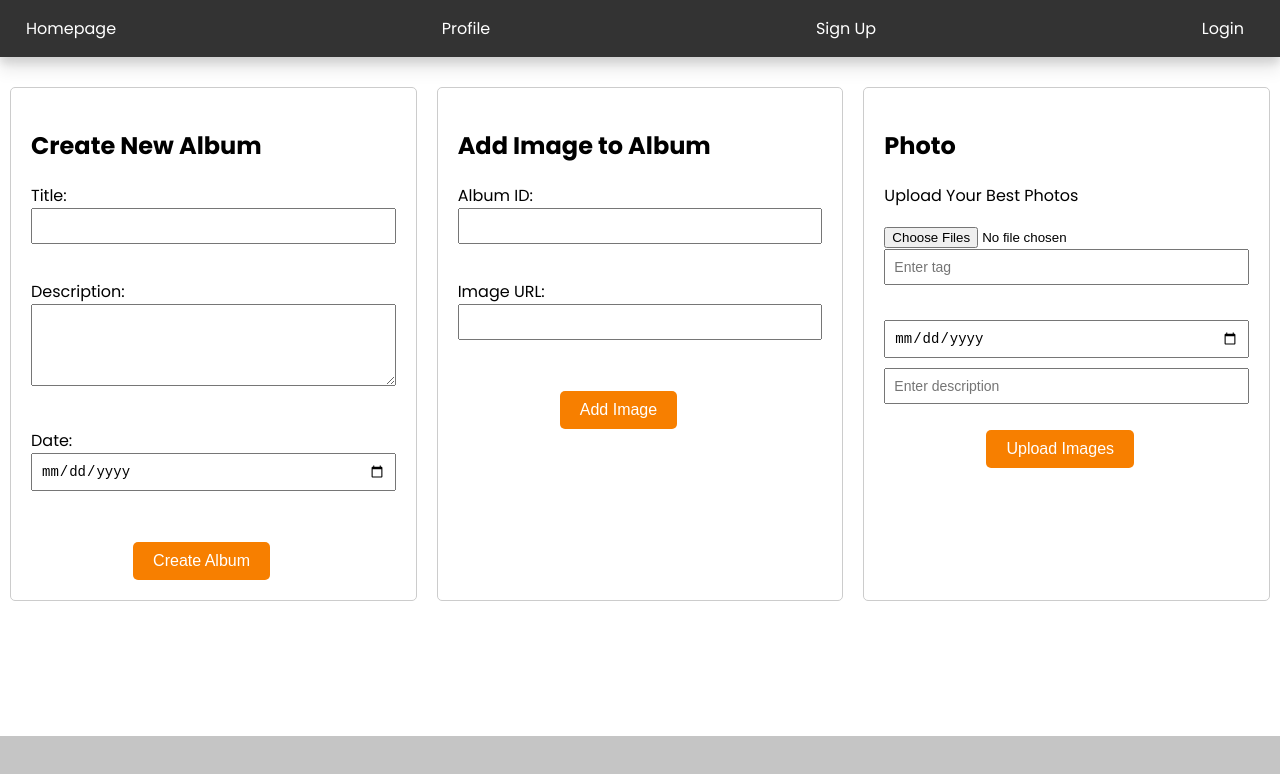
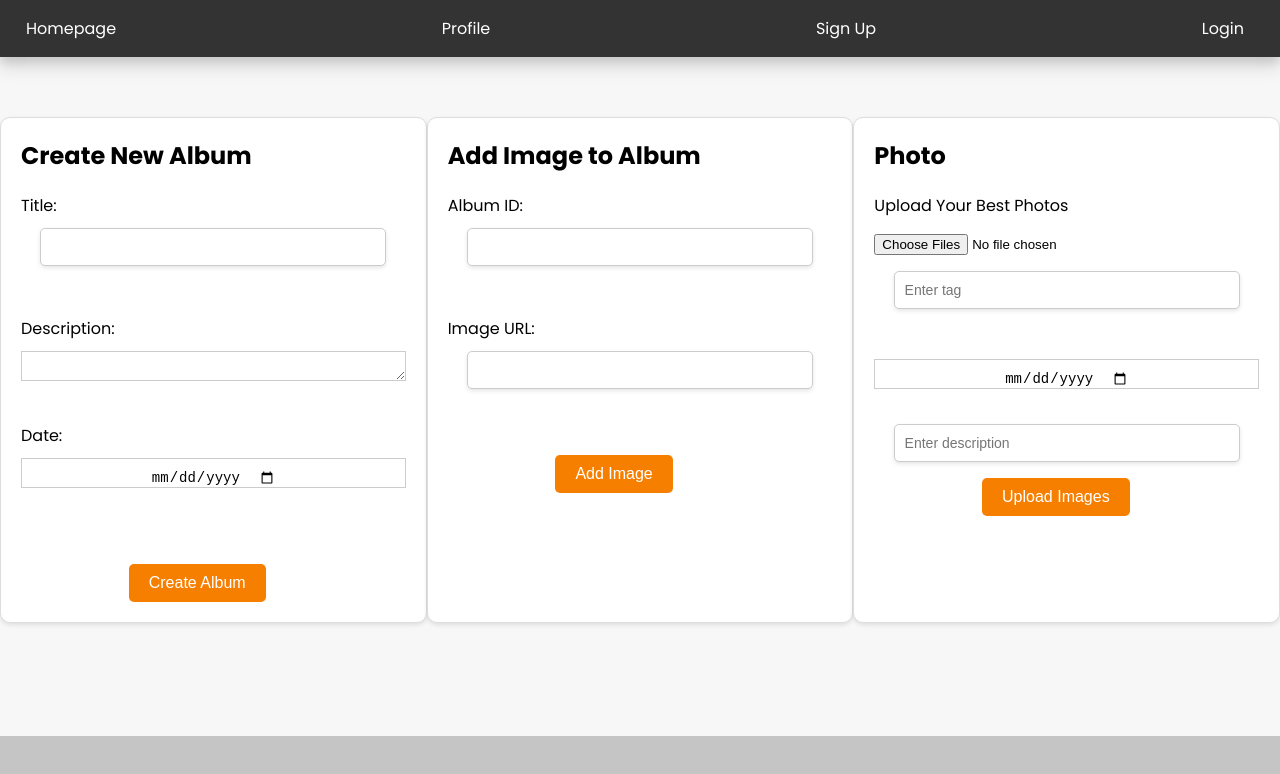
Before and after one commit to ChristianSuriano/GALLERYplus, a plain HTML site: page pages/profile.html in a window 1280 px wide. Drawn offline with Linux system fonts and the light colour scheme.

Commit message:
feat/update(vb) corretta visualizzazione profilo

```diff
--- a/pages/profile.html
+++ b/pages/profile.html
@@ -7,6 +7,8 @@
     <meta name="viewport" content="width=device-width, initial-scale=1" />
     <link rel="stylesheet" type="text/css" href="../css/style.css" />
     <link rel="stylesheet" type="text/css" href="../css/profile.css" />
+    <link rel="stylesheet" type="text/css" href="../css/album.css" />
+    <link rel="stylesheet" type="text/css" href="../css/user.css" />
   </head>
   <body>
     <header>
@@ -77,6 +79,10 @@
       </div>
     </div>
 
+    <div id="albumsList">
+      <!-- Display albums-->
+    </div>
+
     <footer></footer>
 
     <script src="../utils/Generate.js"></script>
```
